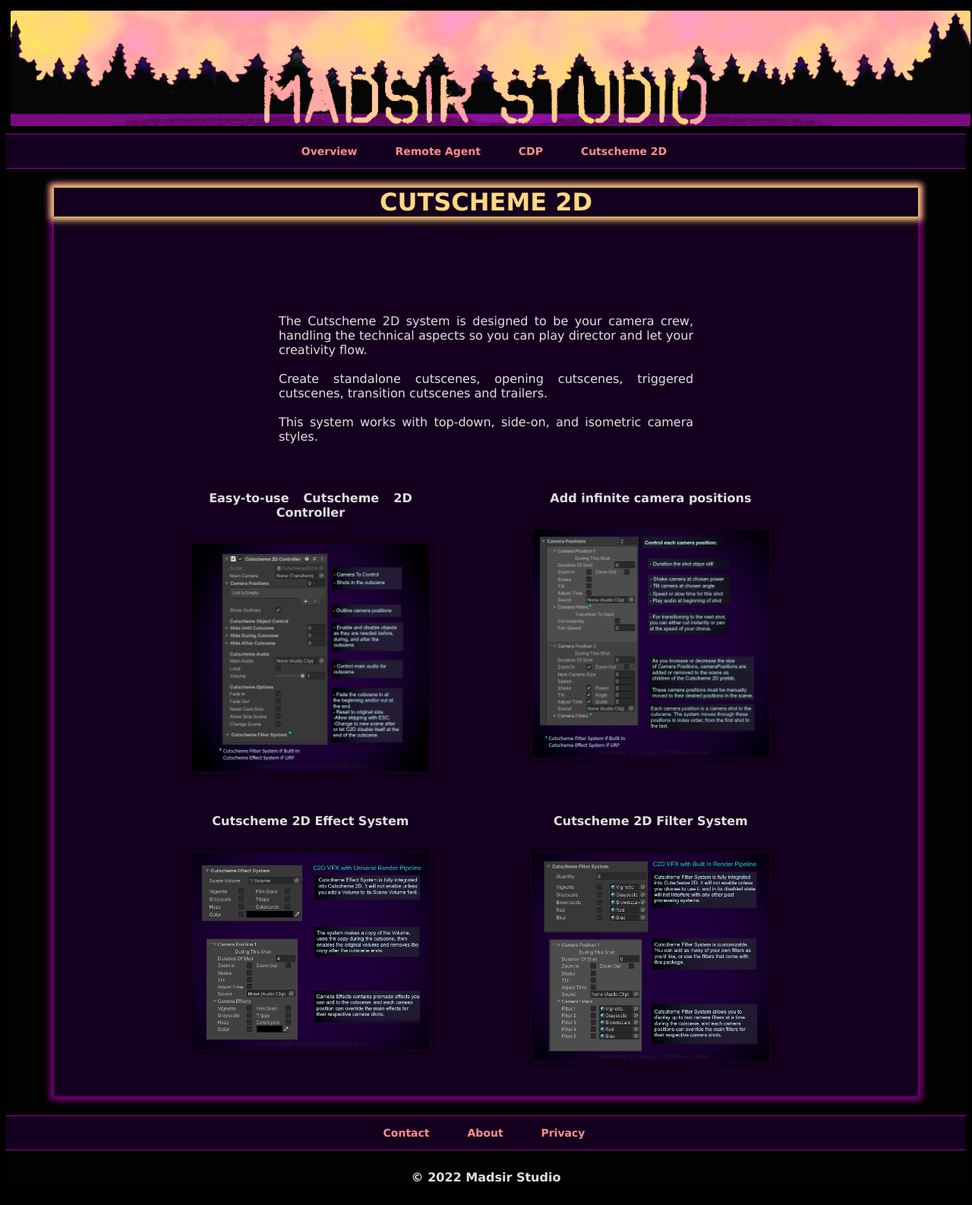
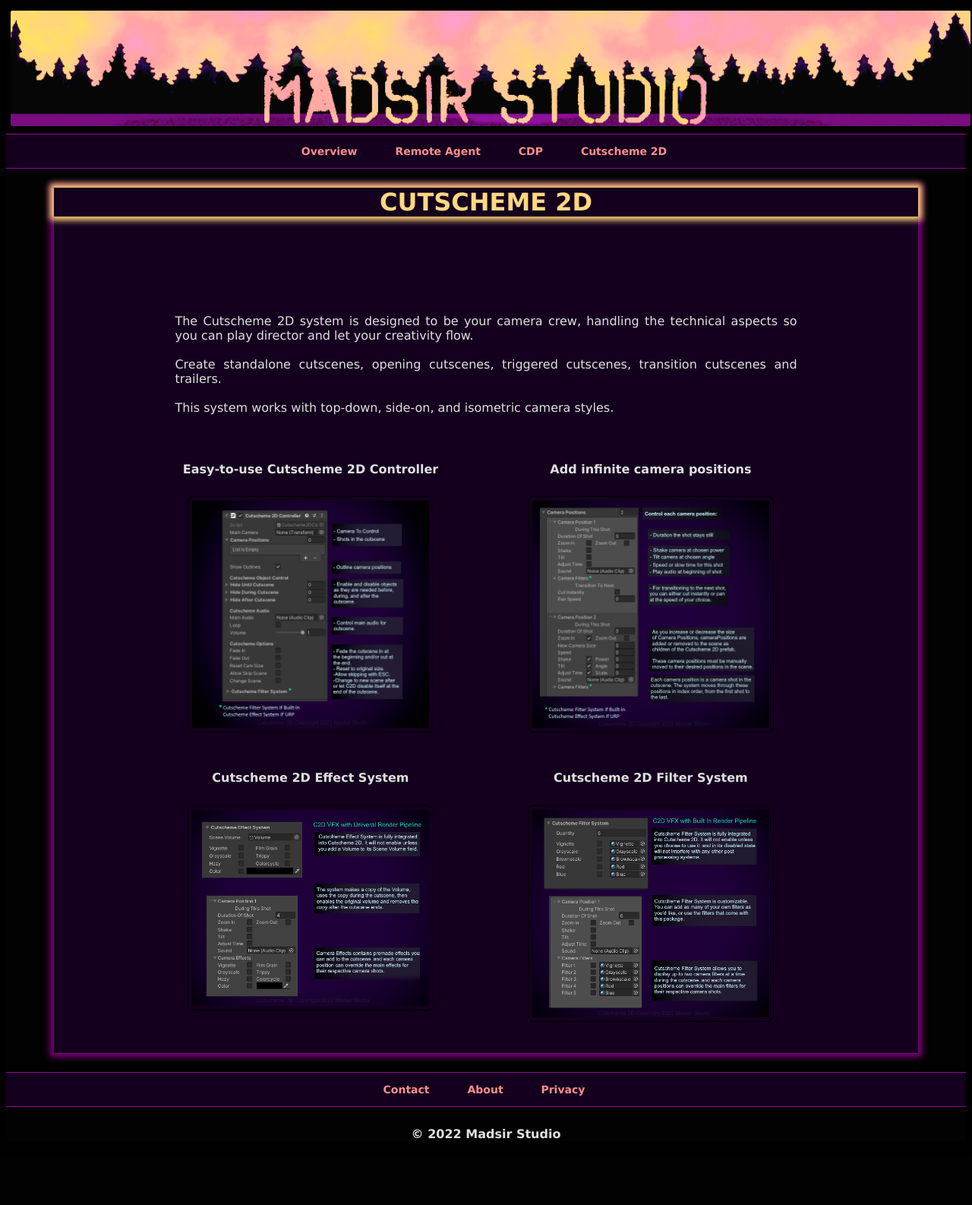
Before and after one commit to Madsir/madsirstudio.github.io, a Jekyll site: the page built from cutscheme2d/index.html, in a window 1280 px wide. Shown: the whole page at 76% size. Built offline with Jekyll 4.4.1, drawn with Linux system fonts in a browser that asks for light colours; after the commit the page ends 1529 px from its top, so only the background shows below that.

Commit message:
Update main.css

```diff
--- a/css/main.css
+++ b/css/main.css
@@ -87,8 +87,8 @@
     text-align: justify;
     -moz-text-align-last: center; /* Firefox 12+ */
     text-align-last: center;
-    margin-left: 20%;
-    margin-right: 20%;
+    margin-left: 5%;
+    margin-right: 5%;
 
 }
 p {
@@ -98,8 +98,8 @@
     text-align: justify;
     -moz-text-align-last: left; /* Firefox 12+ */
     text-align-last: left;
-    margin-left: 20%;
-    margin-right: 20%;
+    margin-left: 5%;
+    margin-right: 5%;
 }
 footer {
     border-top: 1px solid #990099;
```
